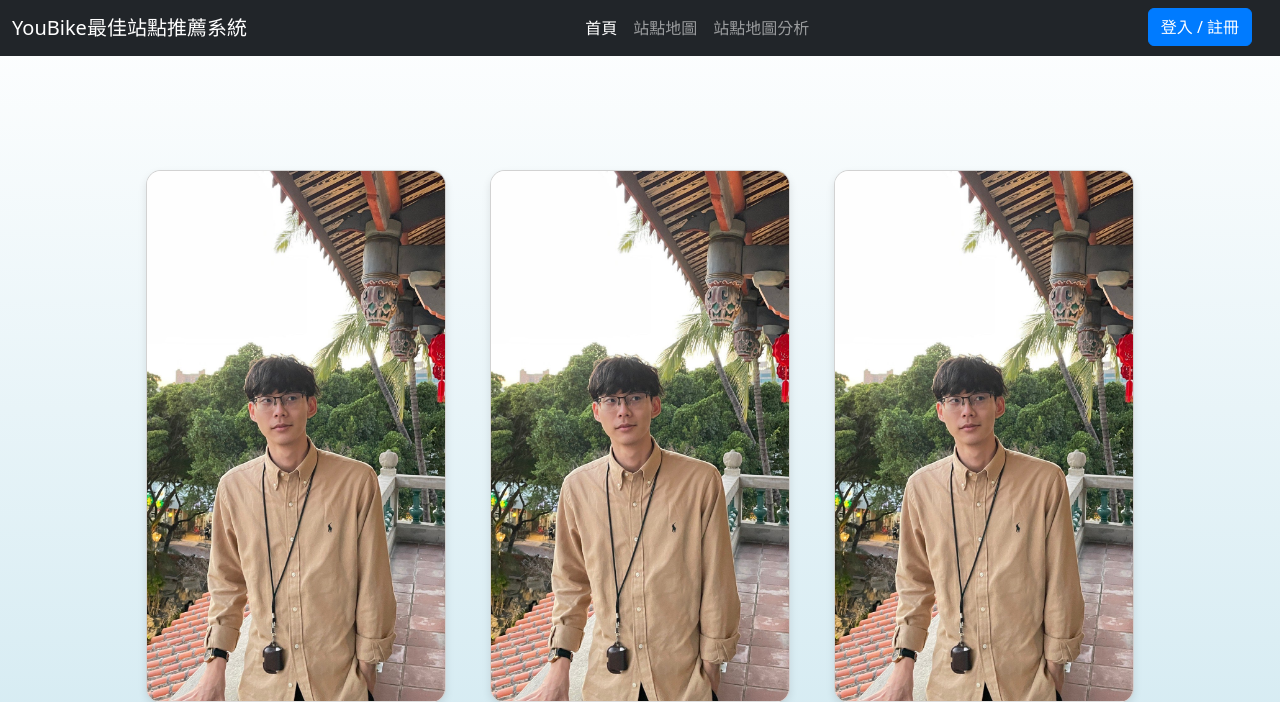
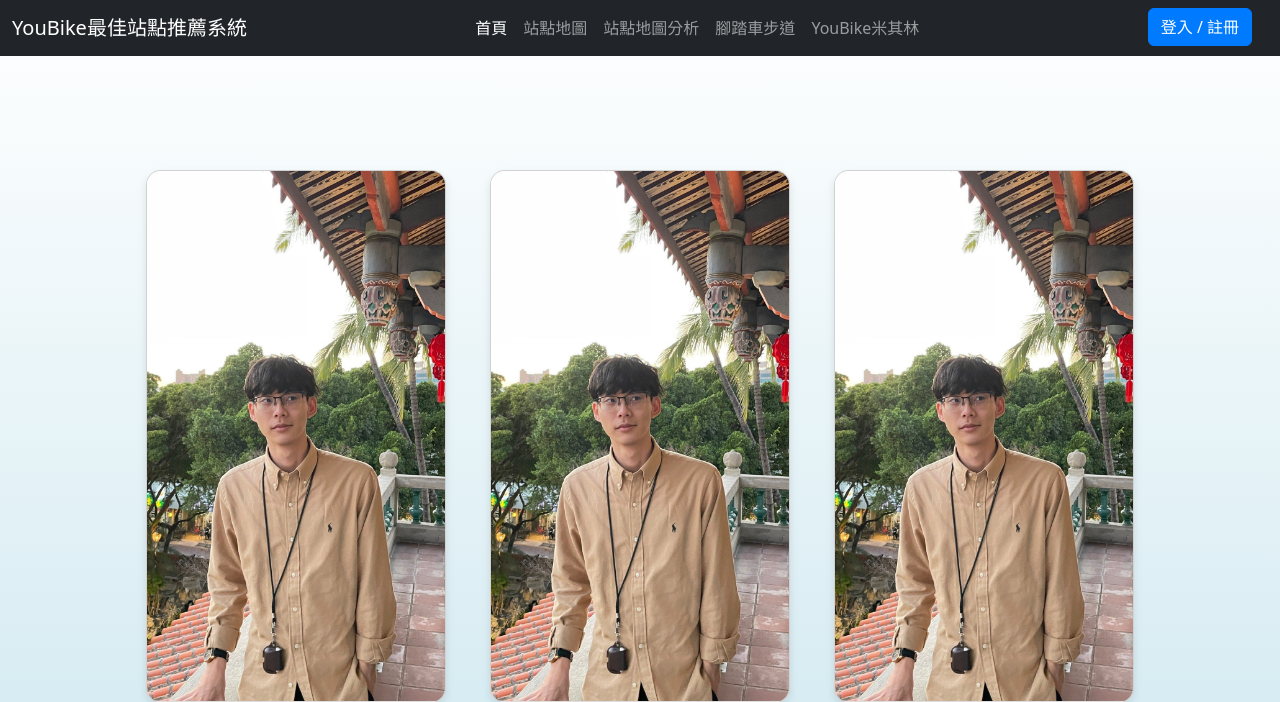
Before and after one commit to dugengmaster/yb2BSR, a Django app: page /about_us/ in a window 1280 px wide. Shown: the top 702 px of the page. Run offline with Django 4.2, Linux system fonts and the light colour scheme; parts of the project's set-up code (start-up, migrations or seed data) failed here and were passed over.

```diff
--- a/web/templates/components/layouts/header.html
+++ b/web/templates/components/layouts/header.html
@@ -1,72 +1,3 @@
-<nav class="navbar navbar-dark bg-dark fixed-top navbar-expand-lg">
-    <div class="container-fluid">
-        <!-- 品牌名稱 -->
-        <a class="navbar-brand" href="#">YouBike最佳站點推薦系統</a>
-
-        <!-- 切換按鈕 -->
-        <button class="navbar-toggler" type="button" data-bs-toggle="offcanvas" data-bs-target="#offcanvasDarkNavbar" aria-controls="offcanvasDarkNavbar">
-            <span class="navbar-toggler-icon"></span>
-        </button>
-
-        <!-- Offcanvas 菜單 -->
-        <div class="offcanvas offcanvas-end text-bg-dark" tabindex="-1" id="offcanvasDarkNavbar" aria-labelledby="offcanvasDarkNavbarLabel">
-            <div class="offcanvas-header">
-                <h5 class="offcanvas-title" id="offcanvasDarkNavbarLabel">YouBike最佳站點推薦系統</h5>
-                <button type="button" class="btn-close btn-close-white" data-bs-dismiss="offcanvas" aria-label="Close"></button>
-            </div>
-            <div class="offcanvas-body">
-                <!-- 導航鏈接 -->
-                <ul class="navbar-nav justify-content-center flex-grow-1 pe-3">
-                    <li class="nav-item">
-                        <a class="nav-link active" aria-current="page" href="{% url 'home' %}">首頁</a>
-                    </li>
-                    <li class="nav-item">
-                        <a class="nav-link" href="https://5b0e-1-161-197-123.ngrok-free.app/map/">站點地圖</a>
-                    </li>
-                    <li class="nav-item">
-                        <a class="nav-link" href="{% url 'chart' %}">站點地圖分析</a>
-                    </li>
-                    <!-- 未登入用戶隱藏的選項 -->
-                    {% if user.is_authenticated %}
-                    <li class="nav-item">
-                        <a class="nav-link" href="{% url 'bike_trail' %}">腳踏車步道</a>
-                    </li>
-                    <li class="nav-item">
-                        <a class="nav-link" href="{% url 'food' %}">YouBike米其林</a>
-                    </li>
-                    {% comment %} <li class="nav-item">
-                        <a class="nav-link" href="{% url 'member' %}">會員專區</a>
-                    </li> {% endcomment %}
-                    {% endif %}
-
-                    {% comment %} <li class="nav-item">
-                        <a class="nav-link" href="{% url 'about_us' %}">關於我們</a>
-                    </li> {% endcomment %}
-                </ul>
-
-                <!-- 登入/登出按鈕 -->
-                <ul class="navbar-nav justify-content-end flex-grow-2 pe-3">
-                    {% if user.is_authenticated %}
-                        <li class="nav-item">
-                            <form action="{% url 'logout' %}" method="post">
-                                {% csrf_token %}
-                                <button type="submit" class="btn btn-primary">登出</button>
-                            </form>
-                        </li>
-                    {% else %}
-                        <li class="nav-item">
-                            <button type="button" class="btn btn-primary" data-bs-toggle="modal" data-bs-target="#exampleModal">
-                                登入 / 註冊
-                            </button>
-                        </li>
-                    {% endif %}
-                </ul>
-            </div>
-        </div>
-    </div>
-</nav>
-
-
 <nav class="navbar navbar-dark bg-dark fixed-top navbar-expand-lg">
     <div class="container-fluid">
         <!-- 品牌名稱 -->
@@ -97,7 +28,7 @@
 
                     </li>
                     <!-- 未登入用戶隱藏的選項 -->
-                    {% if user.is_authenticated %}
+
                     <li class="nav-item">
                         <a class="nav-link" href="{% url 'bike_trail' %}">腳踏車步道</a>
                     </li>
@@ -108,7 +39,7 @@
                     {% comment %} <li class="nav-item">
                         <a class="nav-link" href="{% url 'member' %}">會員專區</a>
                     </li> {% endcomment %}
-                    {% endif %}
+
 
                     {% comment %} <li class="nav-item">
                         <a class="nav-link" href="{% url 'about_us' %}">關於我們</a>
```
